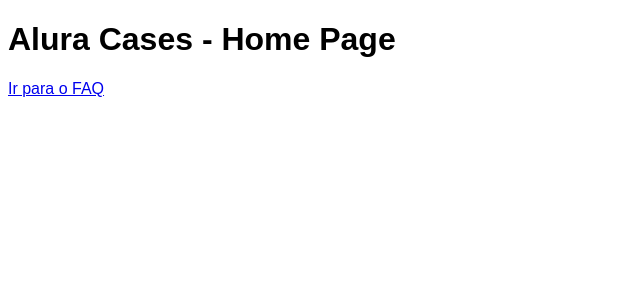
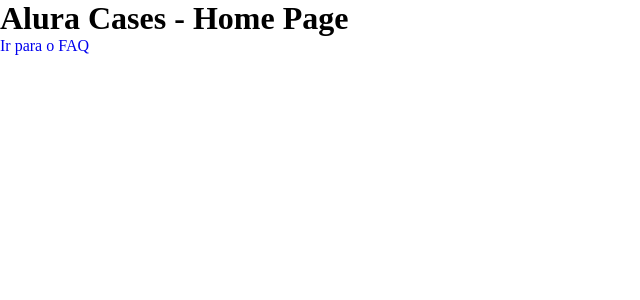
Before and after one commit to GabrielVeroneze/alura-cases, a Next.js app: page / in a window 1280 px wide. Shown: the top 300 px of the page, without its empty margins (0-640 px from the left). Built offline with nearby package versions, Linux system fonts and the light colour scheme.

Commit message:
💄 feat: aplica reset CSS e ajustes de layout base no body e #__next

```diff
--- a/src/styles/globals.css
+++ b/src/styles/globals.css
@@ -1,3 +1,55 @@
+* {
+    box-sizing: border-box;
+    margin: 0;
+    padding: 0;
+}
+
+a {
+    text-decoration: none;
+}
+
 body {
-    font-family: sans-serif;
+    font-family: var(--font-family-base), sans-serif;
 }
+
+img, video {
+    height: auto;
+    max-width: 100%;
+}
+
+audio, canvas, embed, iframe, img, object, svg, video {
+    display: block;
+    vertical-align: middle;
+}
+
+.sr-only {
+    border: 0;
+    clip: rect(0, 0, 0, 0);
+    height: 1px;
+    margin: -1px;
+    overflow: hidden;
+    padding: 0;
+    position: absolute;
+    width: 1px;
+}
+
+html {
+    height: 100%;
+}
+
+body, #__next {
+    height: 100%;
+}
+
+#__next {
+    display: flex;
+    flex-direction: column;
+}
+
+#__next > * {
+    align-items: stretch;
+    display: flex;
+    flex: 1;
+    flex-direction: column;
+    justify-content: flex-start;
+}
```
